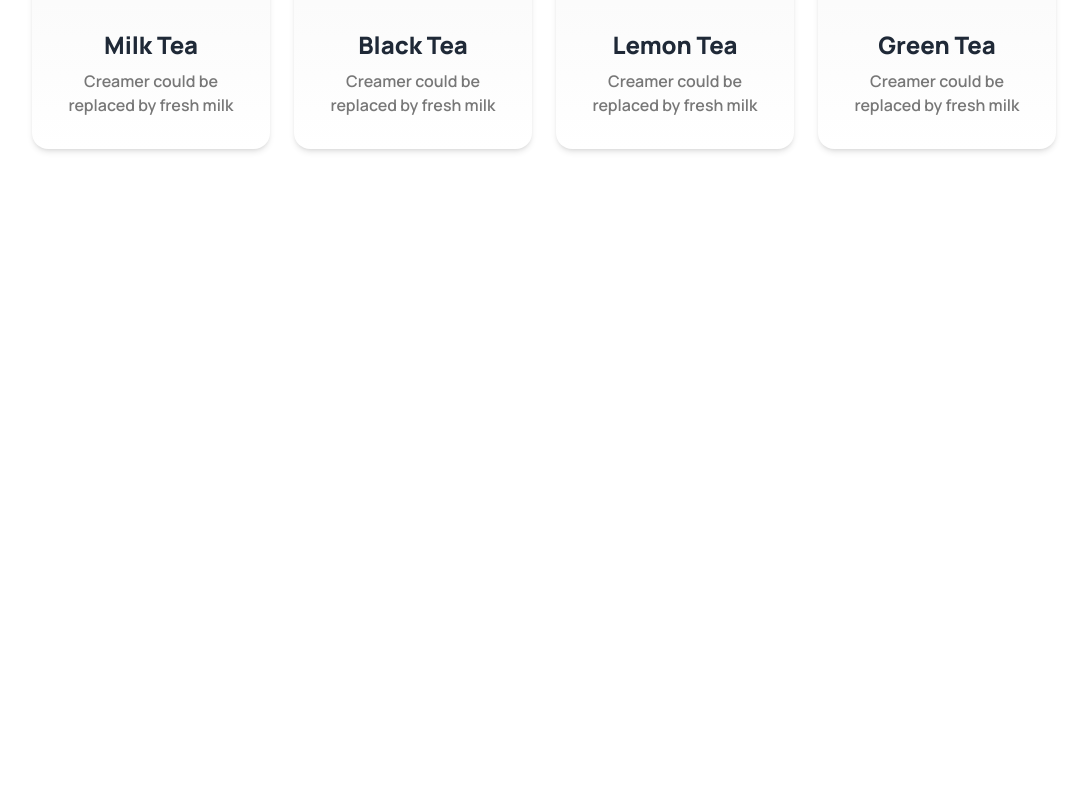
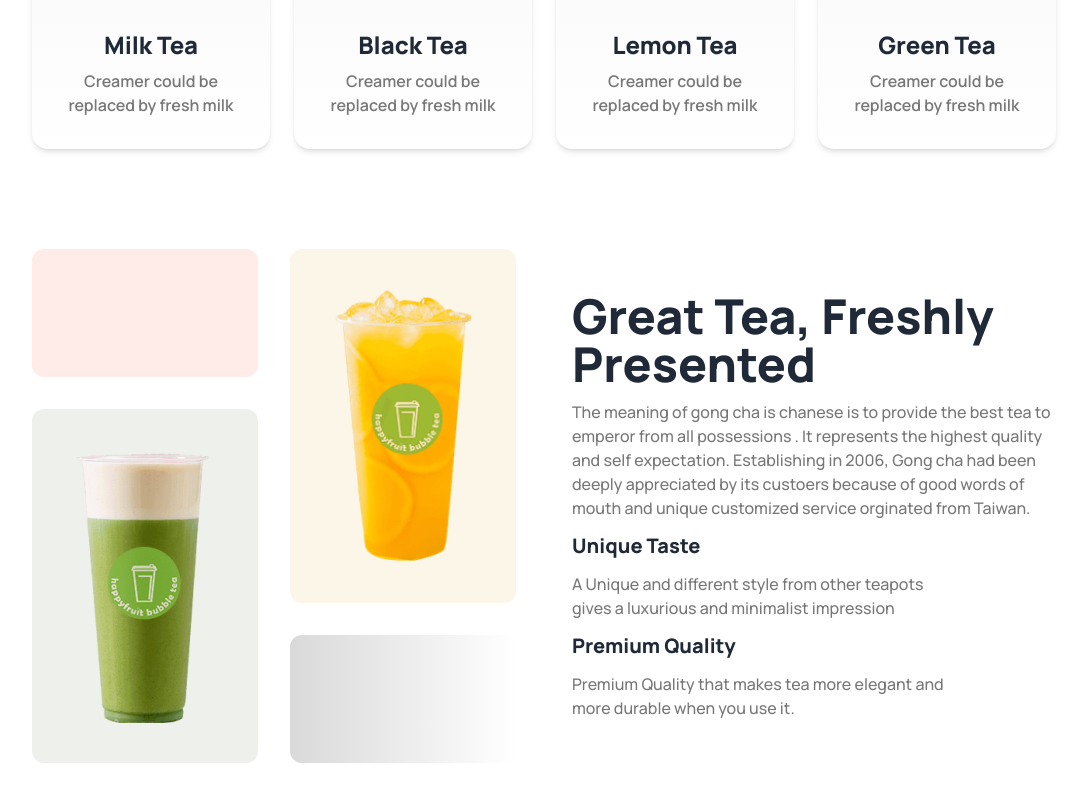
Before and after one commit to rafizul896/tea-house, a plain HTML site: page index.html in a window 1280 px wide. Shown: the part 1058-1859 px from the top of the page, without its empty margins (96-1183 px from the left). Before the commit the page ends 1307 px from the top, so only its background shows below. Drawn offline with nearby package versions, Linux system fonts and the light colour scheme.

Commit message:
great tea

```diff
--- a/index.html
+++ b/index.html
@@ -115,6 +115,38 @@
                 </div>
             </div>
         </section>
+        <!-- Great Tea -->
+        <section class="mb-[100px]">
+            <div class="flex flex-col-reverse md:flex-row items-center gap-7 lg:gap-14">
+                <div class="flex-1 grid grid-cols-2 gap-5 lg:gap-8">
+                    <div class="h-20 lg:h-32 bg-[#ffebe8] rounded-xl"></div>
+                    <div class="row-span-2 flex justify-center py-10 bg-[#fcf6e9] rounded-xl">
+                        <img src="./images/fresh-1.png" alt="">
+                    </div>
+                    <div class="row-span-2 flex justify-center py-10 bg-[#5776391A] rounded-xl">
+                        <img src="./images/fresh-2.png" alt="">
+                    </div>
+                    <div class="h-20 lg:h-32 rounded-xl bg-gradient-to-r from-[#D9D9D9] to-[#fff]"></div>
+                </div>
+                <div class="flex-1 space-y-3">
+                    <h1 class="text-4xl lg:text-5xl font-extrabold">Great Tea, Freshly <br> Presented</h1>
+                    <p class="text-base font-medium text-[#777] text-left">
+                        The meaning of gong cha is chanese is to provide the best tea to emperor from all possessions .
+                        It represents the highest quality and self expectation. Establishing in 2006, Gong cha had been
+                        deeply appreciated by its custoers because of good words of mouth and unique customized service
+                        orginated from Taiwan.
+                    </p>
+                    <h3 class="text-xl font-extrabold">Unique Taste</h3>
+                    <p class="text-base font-medium text-[#777] max-w-[80%]">
+                        A Unique and different style from other teapots gives a luxurious and minimalist impression
+                    </p>
+                    <h3 class="text-xl font-extrabold">Premium Quality</h3>
+                    <p class="text-base font-medium text-[#777] max-w-[80%]">
+                        Premium Quality that makes tea more elegant and more durable when you use it.
+                    </p>
+                </div>
+            </div>
+        </section>
     </main>
     <!-- Main End here -->
     <!-- Footer Start here -->
```
